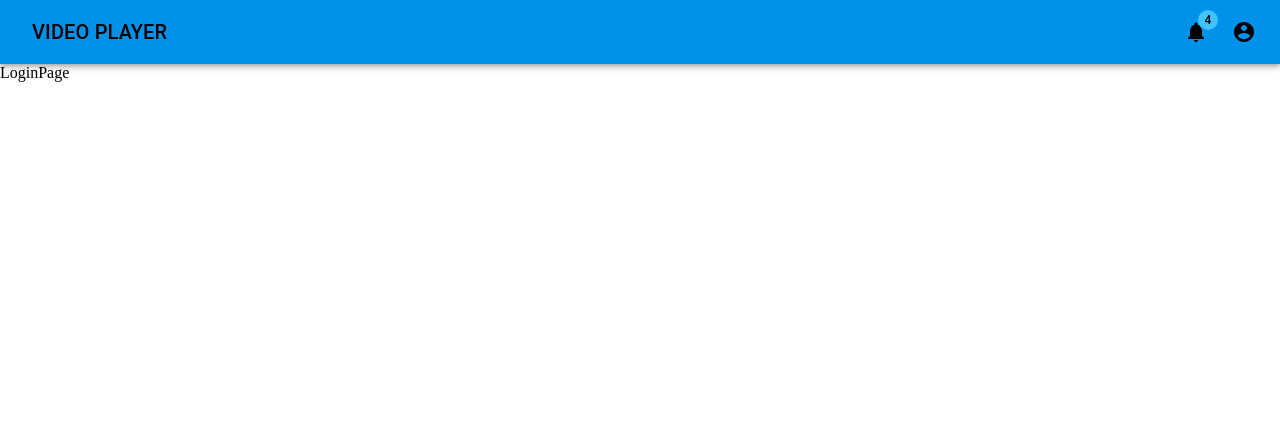
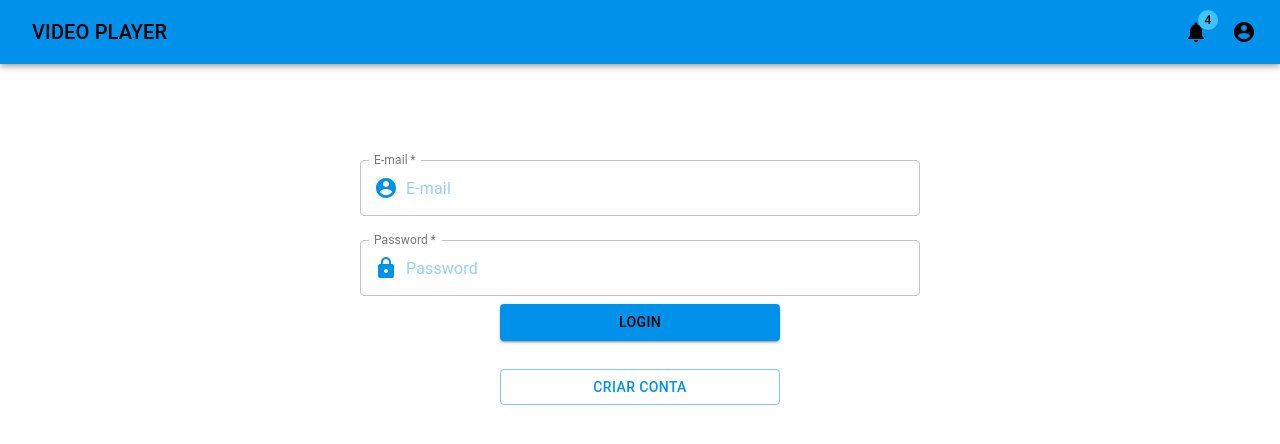
Before and after one commit to pedrovitors/Projeto-FullStack-Frontend, a React (Create React App) app: page /login in a window 1280 px wide. Shown: the top 444 px of the page. Built offline with nearby package versions, Linux system fonts and the light colour scheme.

Commit message:
Login page - Nice layout, input forms and buttons all working

```diff
--- /dev/null
+++ b/src/pages/LoginPage/Form.js
@@ -0,0 +1,81 @@
+import React from "react"
+import TextField from "@material-ui/core/TextField"
+import {Button, InputAdornment} from "@material-ui/core"
+import AccountCircle from "@material-ui/icons/AccountCircle"
+import LockIcon from '@material-ui/icons/Lock';
+import {ButtonContainer} from "./styles"
+import {Controller, useForm} from "react-hook-form"
+
+const Form = () => {
+    const {handleSubmit, control} = useForm()
+
+    const onSubmit = (data) => {
+        console.log(data)
+    }
+
+    return (
+        <form onSubmit={handleSubmit(onSubmit)}>
+            <Controller
+                name="email"
+                control={control}
+                defaultValue=""
+                render={({field}) =>
+                    <TextField
+                        {...field}
+                        id="outlined-basic"
+                        variant="outlined"
+                        label="E-mail"
+                        placeholder="E-mail"
+                        fullWidth
+                        margin="normal"
+                        required
+                        type="email"
+                        InputProps={{
+                            startAdornment: (
+                                <InputAdornment position="start">
+                                    <AccountCircle/>
+                                </InputAdornment>
+                            ),
+                        }}
+                    />
+                }
+            />
+            <Controller
+                name="password"
+                control={control}
+                defaultValue=""
+                render={({field}) =>
+                    <TextField
+                        {...field}
+                        id="outlined-basic"
+                        variant="outlined"
+                        label="Password"
+                        placeholder="Password"
+                        fullWidth
+                        margin="normal"
+                        required
+                        type="password"
+                        InputProps={{
+                            startAdornment: (
+                                <InputAdornment position="start">
+                                    <LockIcon/>
+                                </InputAdornment>
+                            ),
+                        }}
+                    />}
+            />
+            <ButtonContainer>
+                <Button
+                    type="submit"
+                    variant="contained"
+                    fullWidth
+                    color="primary"
+                >
+                    Login
+                </Button>
+            </ButtonContainer>
+        </form>
+    )
+}
+
+export default Form
--- a/src/pages/LoginPage/LoginPage.js
+++ b/src/pages/LoginPage/LoginPage.js
@@ -1,10 +1,29 @@
 import React from "react"
+import {InputContainer, MainContainer, SignupButtonContainer} from "./styles"
+import Form from "./Form"
+import {Button} from "@material-ui/core"
+import {goToSignupPage} from "../../routes/coordinator"
+import {useHistory} from "react-router-dom"
 
 const LoginPage = () => {
+    const history = useHistory()
+
     return (
-        <div>
-            LoginPage
-        </div>
+        <MainContainer>
+            <InputContainer>
+                <Form/>
+                <SignupButtonContainer>
+                    <Button
+                        onClick={() => goToSignupPage(history)}
+                        variant="outlined"
+                        fullWidth
+                        color="primary"
+                    >
+                        Criar conta
+                    </Button>
+                </SignupButtonContainer>
+            </InputContainer>
+        </MainContainer>
     )
 }
 
--- a/src/pages/LoginPage/styles.js
+++ b/src/pages/LoginPage/styles.js
@@ -0,0 +1,28 @@
+import styled from "styled-components"
+import {Container} from "@material-ui/core"
+
+export const MainContainer = styled(Container)`
+    display:flex;
+    flex-direction: column;
+    align-items: center;
+    margin-top: 10vh;
+`
+
+export const InputContainer = styled.div`
+
+`
+
+export const ButtonContainer = styled.div`
+  display: block;
+  position: relative;
+  left:25%;
+  width: 50%;
+`
+
+export const SignupButtonContainer = styled.div`
+  display: block;
+  margin-top: 5%;
+  position: relative;
+  left:25%;
+  width: 50%;
+`
```
